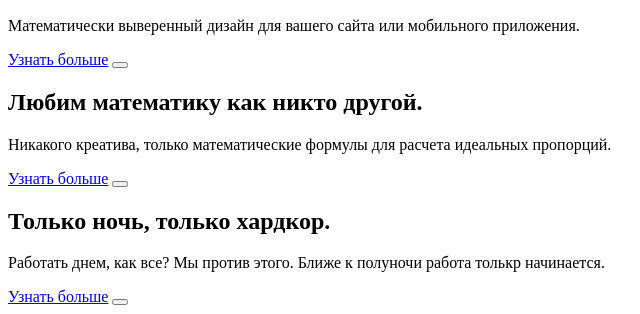
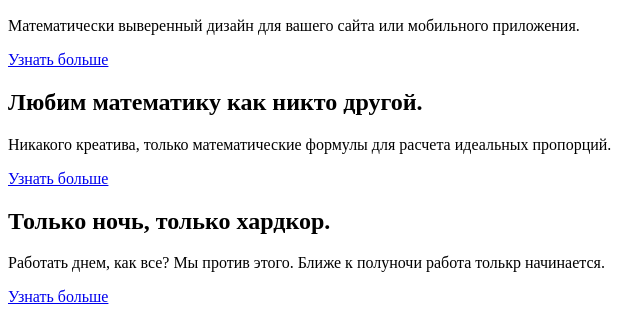
Before and after one commit to nikitamaslov/621383-nerds, a plain HTML site: page index.html in a window 1280 px wide. Shown: the part 344-658 px from the top of the page, 0-640 px from the left. Drawn offline with Linux system fonts and the light colour scheme.

Commit message:
Убрал лишние button

```diff
--- a/index.html
+++ b/index.html
@@ -38,19 +38,16 @@
          <h2 class="slide-header">Долго, дорого, скрупулезно.</h2>
          <p class="description">Математически выверенный дизайн для вашего сайта или мобильного приложения.</p>
          <a href="#">Узнать больше</a>
-         <button></button>
        </section>
        <section class="slide">
          <h2 class="slide-header">Любим математику как никто другой.</h2>
          <p class="description">Никакого креатива, только математические формулы для расчета идеальных пропорций.</p>
          <a href="#">Узнать больше</a>
-         <button></button>
        </section>
        <section class="slide">
          <h2 class="slide-header">Только ночь, только хардкор.</h2>
          <p class="description">Работать днем, как все? Мы против этого. Ближе к полуночи работа толькр начинается.</p>
          <a href="#">Узнать больше</a>
-         <button></button>
        </section>
        <button class="slider-toggle"></button>
        <button class="slider-toggle"></button>
```
